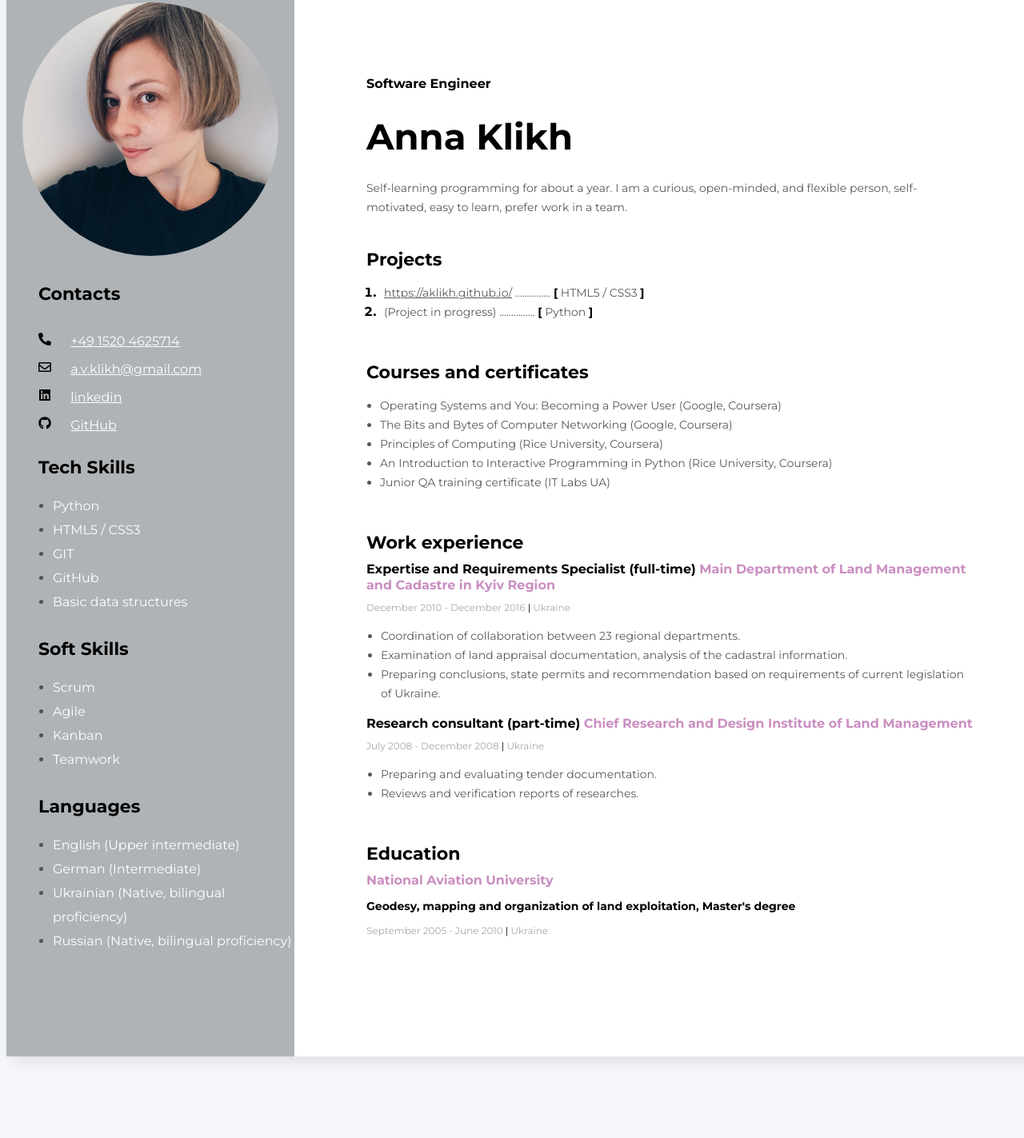
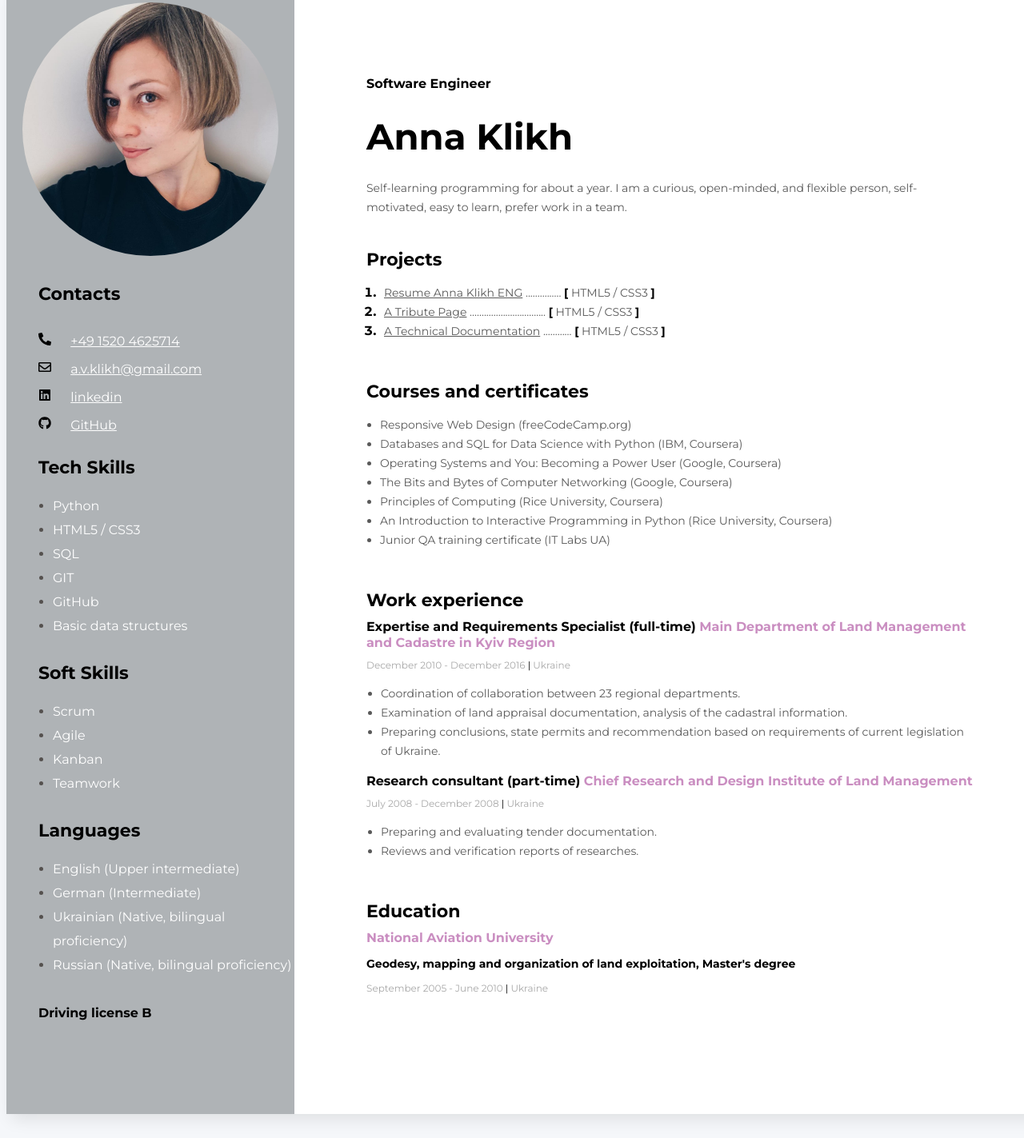
Before and after one commit to aklikh/aklikh.github.io, a plain HTML site: page index.html in a window 1280 px wide. Shown: the part 47-1470 px from the top of the page at 80% size. Before the commit the page ends 1398 px from the top, so only its background shows below. Drawn offline with Linux system fonts and the light colour scheme.

Commit message:
actual information

```diff
--- a/css/style.css
+++ b/css/style.css
@@ -239,7 +239,8 @@ body {
 .contact_section,
 .tech-skills-section,
 .soft-skills-section,
-.languages-section{
+.languages-section,
+.driving-license-section{
     margin: 30px 0 0 40px;
 }
 
@@ -303,3 +304,15 @@ body {
     line-height: 30px;
     color: #fff;
 }
+
+
+/*Driving-license*/
+
+.driving-license-title{
+    paddig-top: 30px;
+    font-style: normal;
+    font-weight: bold;
+    font-size: 16px;
+    line-height: 30px;
+    color: #000;
+}
--- a/index.html
+++ b/index.html
@@ -8,6 +8,7 @@
     <link rel="preconnect" href="https://fonts.gstatic.com">
     <link href="https://fonts.googleapis.com/css2?family=Montserrat:wght@400;@700&display=swap" rel="stylesheet">
     <link rel="stylesheet" href="css/style.css">
+
 </head>
 <body>
     <!--main container-->
@@ -35,7 +36,7 @@
 
                     <li class="my-projects-item">
                         <span class="my-projects-text">
-                            <a class="my-projects-link" href="https://aklikh.github.io/">https://aklikh.github.io/</a>
+                            <a class="my-projects-link" href="https://aklikh.github.io" target="_blank">Resume Anna Klikh ENG</a>
                             ...............
                             <span class="my-projects-bracket">[</span> HTML5 / CSS3 <span class="my-projects-bracket">]</span>
                         </span>
@@ -43,9 +44,17 @@
 
                     <li class="my-projects-item">
                         <span class="my-projects-text">
-                            <a class="my-projects-link">(Project in progress)</a>
-                            ...............
-                            <span class="my-projects-bracket">[</span> Python <span class="my-projects-bracket">]</span>
+                            <a class="my-projects-link" href="https://github.com/aklikh/tribute_page" target="_blank">A Tribute Page</a>
+                            ................................
+                            <span class="my-projects-bracket">[</span> HTML5 / CSS3 <span class="my-projects-bracket">]</span>
+                        </span>
+                    </li>
+
+                    <li class="my-projects-item">
+                        <span class="my-projects-text">
+                            <a class="my-projects-link" href="https://github.com/aklikh/technical_documentation" target="_blank">A Technical Documentation</a>
+                            ............
+                            <span class="my-projects-bracket">[</span> HTML5 / CSS3 <span class="my-projects-bracket">]</span>
                         </span>
                     </li>
 
@@ -60,6 +69,8 @@
                 <h3 class="main-content-title">Courses and certificates</h3>
 
                 <ul class= "courses-and-certificates-list">
+                    <li class="courses-and-certificates-information">Responsive Web Design (freeCodeCamp.org)</li>
+                    <li class="courses-and-certificates-information">Databases and SQL for Data Science with Python (IBM, Coursera)</li>
                     <li class="courses-and-certificates-information">Operating Systems and You: Becoming a Power User (Google, Coursera)</li>
                     <li class="courses-and-certificates-information">The Bits and Bytes of Computer Networking (Google, Coursera)</li>
                     <li class="courses-and-certificates-information"> Principles of Computing (Rice University, Coursera)</li>
@@ -143,6 +154,7 @@
                 <ul class="skills-list">
                     <li class="skills-list-item"><span class="skills-item-text">Python</span></li>
                     <li class="skills-list-item"><span class="skills-item-text">HTML5 / CSS3</span></li>
+                    <li class="skills-list-item"><span class="skills-item-text">SQL</span></li>
                     <li class="skills-list-item"><span class="skills-item-text">GIT</span></li>
                     <li class="skills-list-item"><span class="skills-item-text">GitHub</span></li>
                     <li class="skills-list-item"><span class="skills-item-text">Basic data structures</span></li>
@@ -172,7 +184,10 @@
                 </ul>
             </div>
 
-
+            <!--driving-license-->
+            <div class ="driving-license-section">
+                <h4 class="driving-license-title">Driving license B</h4>
+            </div>
 
         </aside>
 
```
